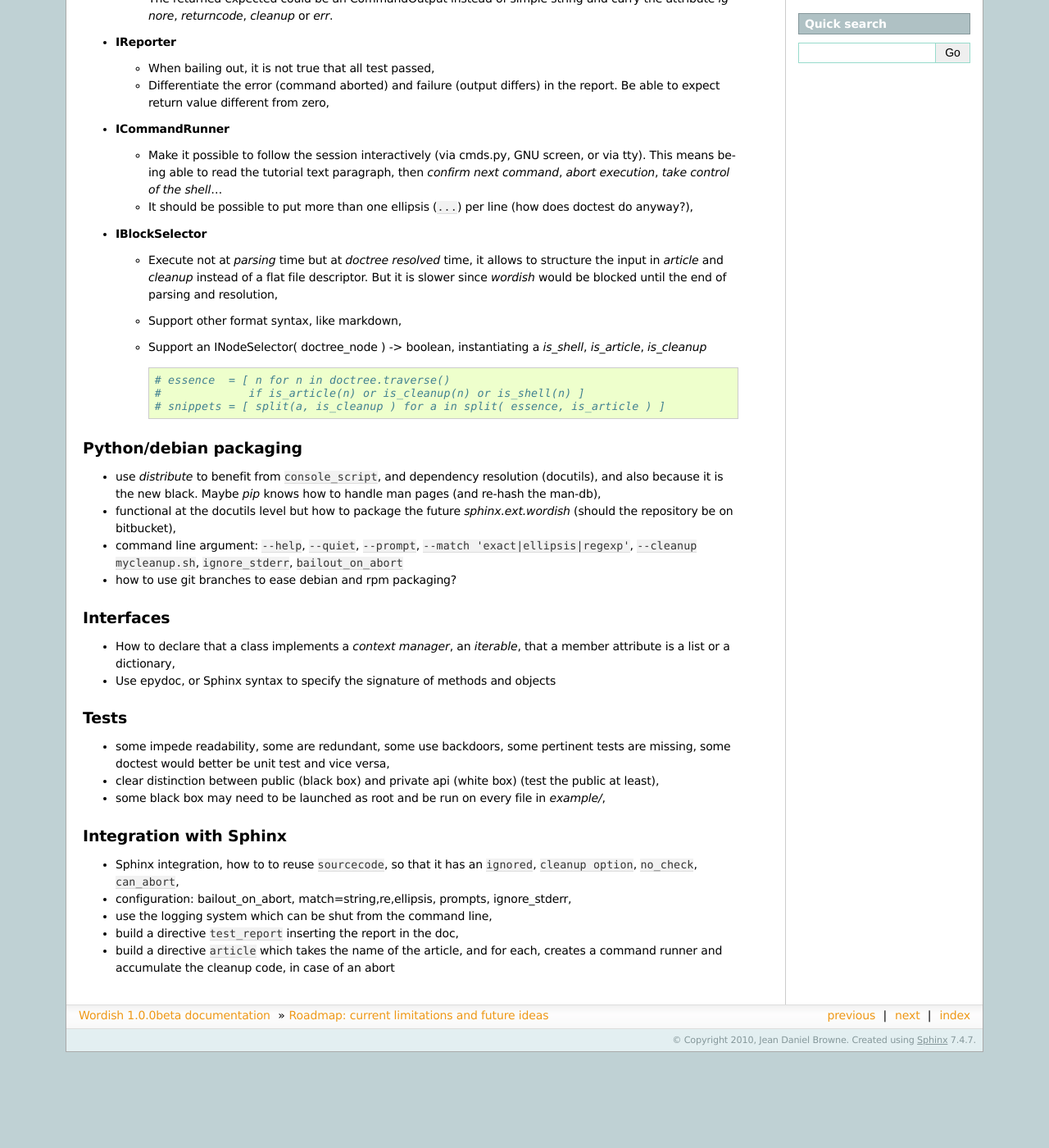
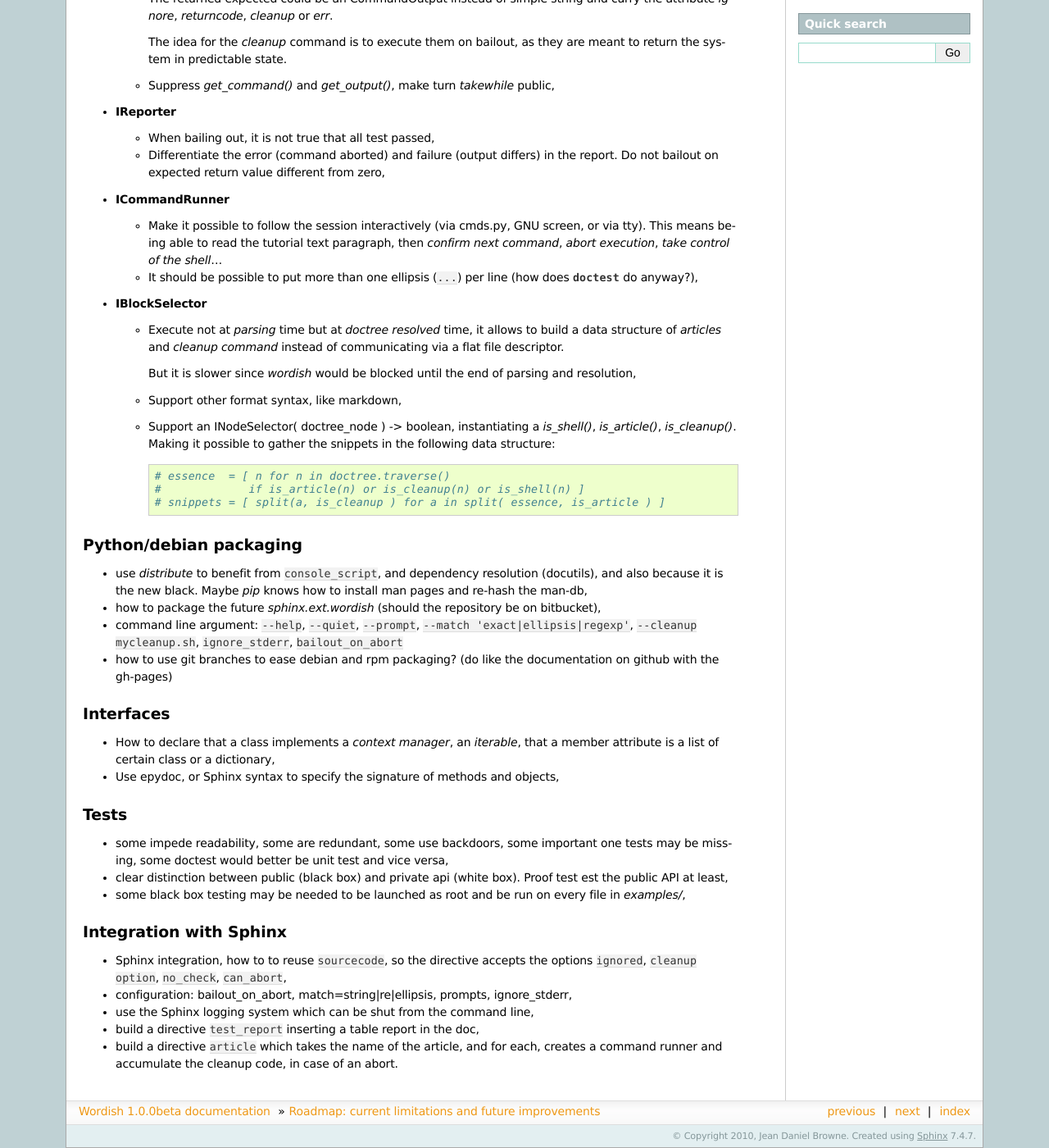
Before and after one commit to jdb/wordish, a Sphinx documentation site: the page built from doc/roadmap.rst, in a window 1280 px wide and 1400 px high, scrolled down 461 px. Shown: the whole window at 82% size. Built offline with Sphinx 7.4.7, drawn with Linux system fonts in a browser that asks for light colours; before the commit the page ends 1744 px from its top, so only the background shows below that; some of the changed text lies outside the part shown.

Commit message:
Good progress on the documentation (index, write,interfaces,roadmap)

```diff
--- a/doc/roadmap.rst
+++ b/doc/roadmap.rst
@@ -1,8 +1,8 @@
 
 .. _roadmap:
 
-Roadmap: current limitations and future ideas
-=============================================
+Roadmap: current limitations and future improvements
+====================================================
 
 objects and interfaces
 ----------------------
@@ -29,20 +29,24 @@ objects and interfaces
     string and carry the attribute *ignore*, *returncode*, *cleanup*
     or *err*.
 
+    The idea for the *cleanup* command is to execute them on
+    bailout, as they are meant to return the system in predictable
+    state.
+
   .. - If *wordish* could display the version of system and command used,
   ..   it would help the user diagnose difference in behavior accross
   ..   seemingly similar system.
 
-  .. - Suppress *get_command()* and *get_output()*, make turn *takewhile
-  ..   public*,
+  - Suppress *get_command()* and *get_output()*, make turn *takewhile*
+    public,
 
 - **IReporter**
 
   - When bailing out, it is not true that all test passed,
 
   - Differentiate the error (command aborted) and failure (output
-    differs) in the report. Be able to expect return value different
-    from zero,
+    differs) in the report. Do not bailout on expected return value
+    different from zero,
 
   .. - Explicit manipulation of CommandOutput instance outside the
   ..   reporter instance (report instance should know less about command
@@ -59,40 +63,43 @@ objects and interfaces
     execution*, *take control of the shell*...
 
   - It should be possible to put more than one ellipsis (``...``) per
-    line (how does doctest do anyway?),
+    line (how does :mod:`doctest` do anyway?),
 
 - **IBlockSelector**
 
   - Execute not at *parsing* time but at *doctree resolved* time, it
-    allows to structure the input in *article* and *cleanup* instead
-    of a flat file descriptor. But it is slower since *wordish* would
-    be blocked until the end of parsing and resolution,
+    allows to build a data structure of *articles* and *cleanup
+    command* instead of communicating via a flat file descriptor.
+
+    But it is slower since *wordish* would be blocked until the end of
+    parsing and resolution,
 
   - Support other format syntax, like markdown,
 
   - Support an INodeSelector( doctree_node ) -> boolean, instantiating
-    a *is_shell*, *is_article*, *is_cleanup* ::
+    a *is_shell()*, *is_article()*, *is_cleanup()*. Making it possible
+    to gather the snippets in the following data structure::
 
       # essence  = [ n for n in doctree.traverse()
       #             if is_article(n) or is_cleanup(n) or is_shell(n) ]
       # snippets = [ split(a, is_cleanup ) for a in split( essence, is_article ) ]
-
 
 Python/debian packaging
 -----------------------
 
 - use *distribute* to benefit from ``console_script``, and dependency
   resolution (docutils), and also because it is the new black. Maybe
-  *pip* knows how to handle man pages (and re-hash the man-db),
+  *pip* knows how to install man pages and re-hash the man-db,
 
-- functional at the docutils level but how to package the future
-  *sphinx.ext.wordish* (should the repository be on bitbucket),
+- how to package the future *sphinx.ext.wordish* (should the
+  repository be on bitbucket),
 
 - command line argument: ``--help``, ``--quiet``, ``--prompt``,
   ``--match 'exact|ellipsis|regexp'``, ``--cleanup mycleanup.sh``,
   ``ignore_stderr``, ``bailout_on_abort``
 
-- how to use git branches to ease debian and rpm packaging?
+- how to use git branches to ease debian and rpm packaging? (do like
+  the documentation on github with the gh-pages)
 
 ..
   la creation de la directive source prend le renvoie une queue sous
@@ -112,54 +119,54 @@ Interfaces
 ----------
 
 - How to declare that a class implements a *context manager*, an
-  *iterable*, that a member attribute is a list or a dictionary,
+  *iterable*, that a member attribute is a list of certain class or a
+  dictionary,
 
 - Use epydoc, or Sphinx syntax to specify the signature of methods and
-  objects
+  objects,
 
 Tests
 -----
 
 - some impede readability, some are redundant, some use backdoors,
-  some pertinent tests are missing, some doctest would better be unit
-  test and vice versa,
+  some important one tests may be missing, some doctest would better
+  be unit test and vice versa,
 
 - clear distinction between public (black box) and private api (white
-  box) (test the public at least),
+  box). Proof test est the public API at least,
 
-- some black box may need to be launched as root and be run on every
-  file in *example/*,
+- some black box testing may be needed to be launched as root and be
+  run on every file in *examples/*,
 
 Integration with Sphinx
 -----------------------
 
-- Sphinx integration, how to to reuse ``sourcecode``, so that it has an
-  ``ignored``, ``cleanup option``, ``no_check``, ``can_abort``,
+- Sphinx integration, how to to reuse ``sourcecode``, so the directive
+  accepts the options ``ignored``, ``cleanup option``,
+  ``no_check``, ``can_abort``,
 
-- configuration: bailout_on_abort, match=string,re,ellipsis, prompts,
+- configuration: bailout_on_abort, match=string|re|ellipsis, prompts,
   ignore_stderr,
 
-- use the logging system which can be shut from the command line,
+- use the Sphinx logging system which can be shut from the command line,
 
-- build a directive ``test_report`` inserting the report in the doc,
+- build a directive ``test_report`` inserting a table report in the
+  doc,
 
 - build a directive ``article`` which takes the name of the article,
   and for each, creates a command runner and accumulate the cleanup
-  code, in case of an abort
-
+  code, in case of an abort.
 
 .. pr plan
 ..     shunit
-..     lo lange
-..     ubuntu
+..     jo lange
+..     ubuntu server
 ..     sphinx
 ..     docutils
 ..     lvs
-..     guy from redhat
+..     btrfs, lvm
 ..     debian administration
-..     python planet
-..     debian planet
-..     debian ml
+..     python/debian/ubuntu planet/mailing list
 ..     anevia
 ..     roming
 ..     imil
```
Also changed, not shown: other parts of doc/roadmap.rst (+1 -1 lines), doc/index.rst (+23 -12 lines), wordish.py (+47 -57 lines).
